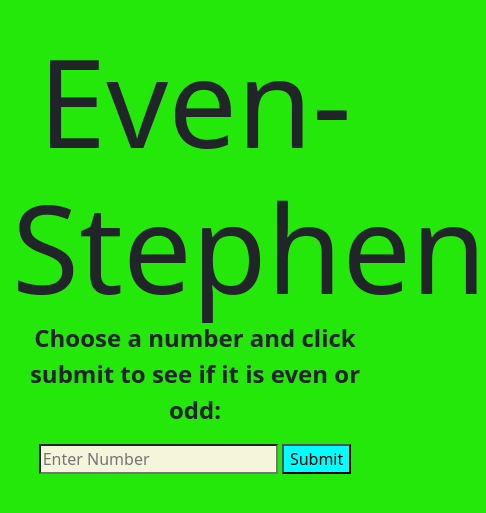
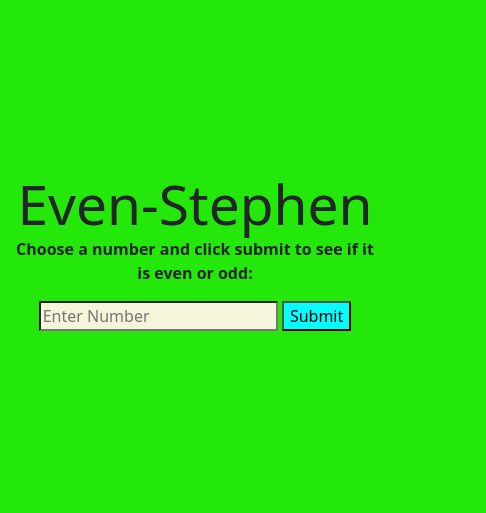
Before and after one commit to SLSeifert/even_stephen, a plain HTML site: page index.html in a window 390 px wide. Shown: the part 155-668 px from the top of the page, 486 px wide, since content can reach past the window. Drawn offline with nearby package versions, Linux system fonts and the light colour scheme; a web font is replaced by a local one.

Commit message:
Add media tags for responsive design.

```diff
--- a/style.css
+++ b/style.css
@@ -24,3 +24,21 @@ h1 {
     "MORF" 15,
     "SHLN" 50;
 }
+
+@media (max-width: 1280px) {
+    h1 {
+        font-size: 100px;
+    }
+}
+
+@media (max-width: 767px) {
+    h1 {
+        font-size: 55px;
+    }
+}
+
+@media (max-width: 412px) {
+    label {
+        font-size: medium;
+    }
+}
```
